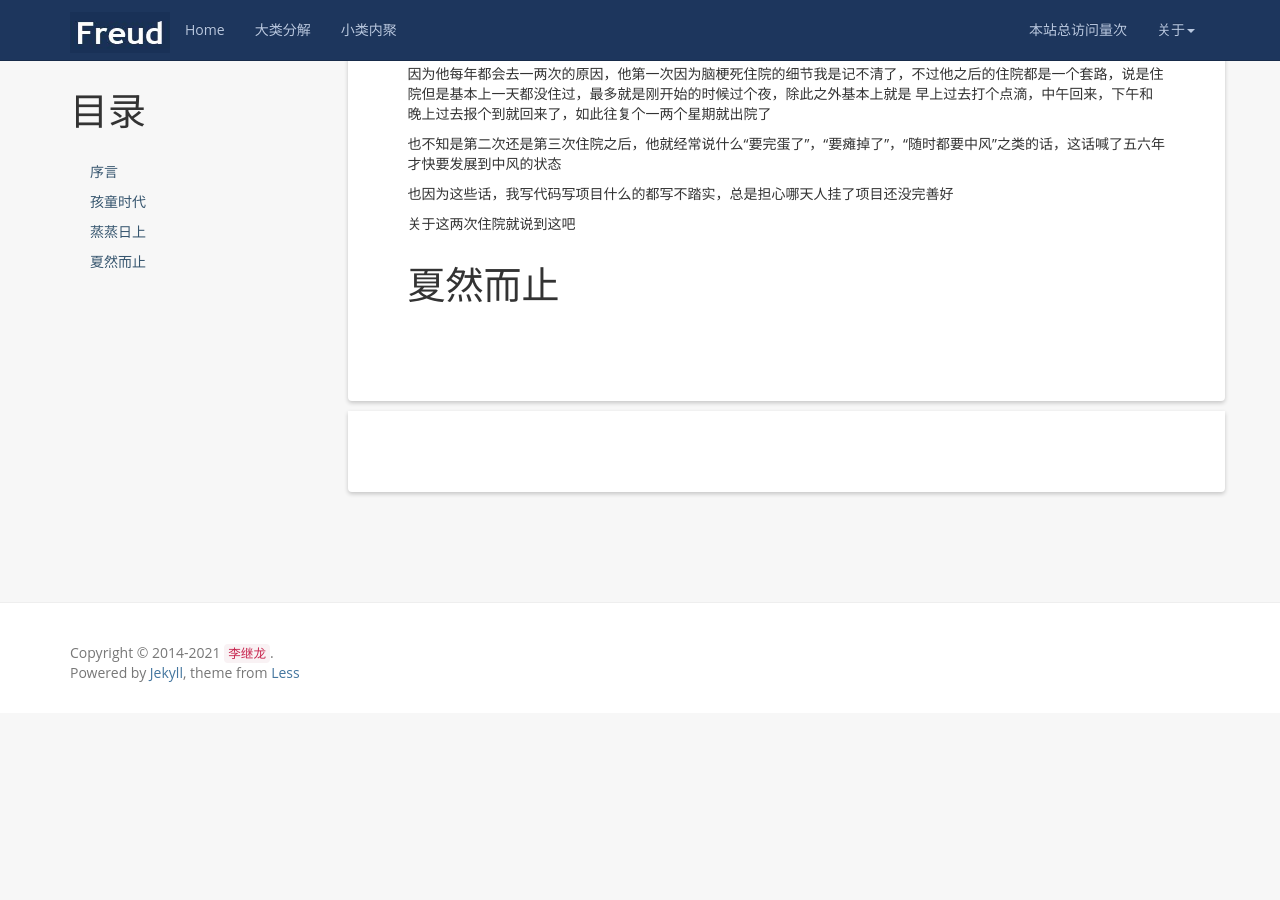
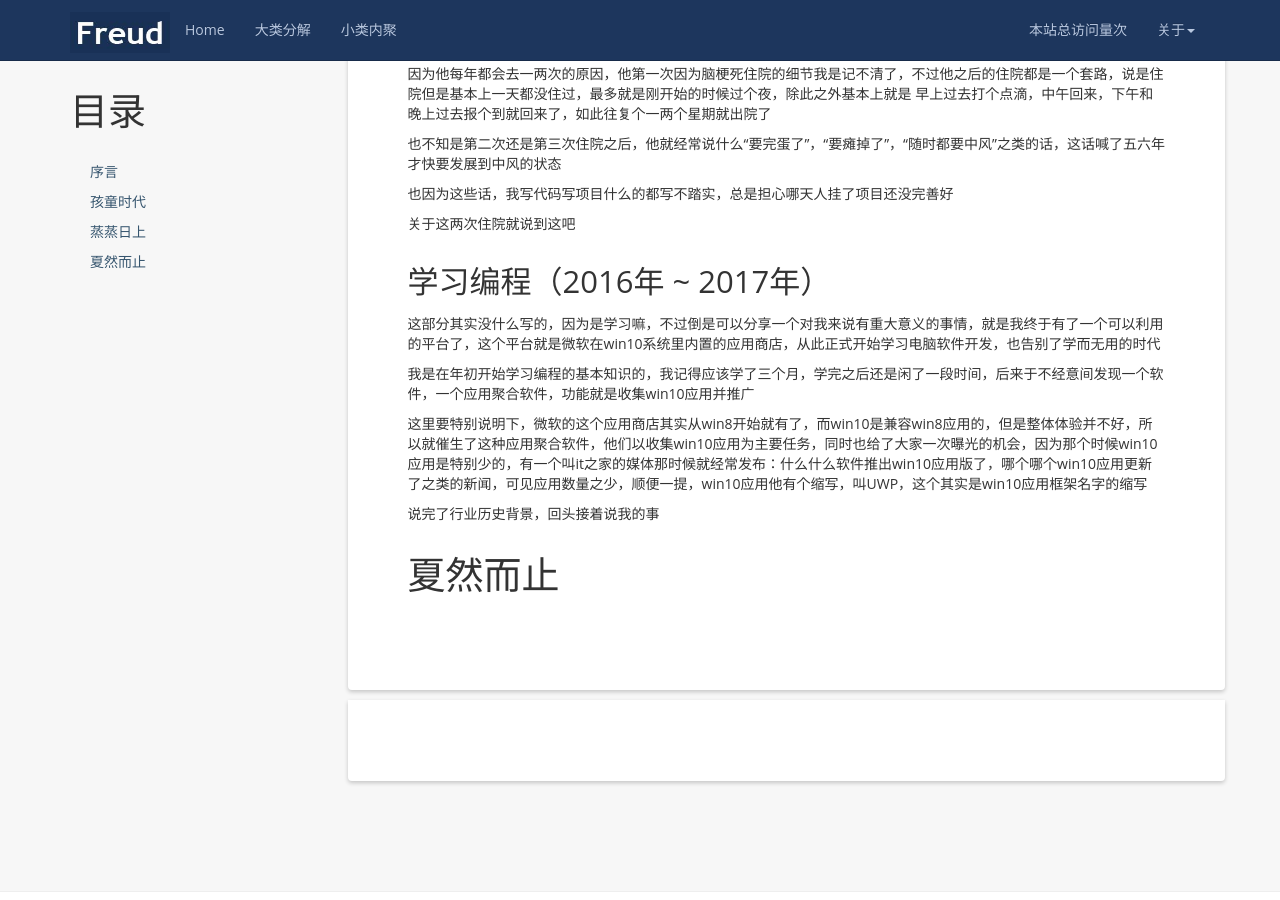
Before and after one commit to kljzndx/My-Blog, a Jekyll site: the page built from _posts/2021-07-07-autobiography.md, in a window 1280 px wide and 900 px high, scrolled down 2823 px. Built offline with Jekyll 4.4.1, drawn with Linux system fonts in a browser that asks for light colours; nearby versions of some CDN libraries; comment, search, counter and statistics services are not loaded; before the commit the page ends 3536 px from its top, so only the background shows below that.

Commit message:
同步“学习编程”章节编写进度

```diff
--- a/_posts/2021-07-07-autobiography.md
+++ b/_posts/2021-07-07-autobiography.md
@@ -111,4 +111,14 @@ tags: [自传]
 
 关于这两次住院就说到这吧
 
+## 学习编程（2016年 ~ 2017年）
+
+这部分其实没什么写的，因为是学习嘛，不过倒是可以分享一个对我来说有重大意义的事情，就是我终于有了一个可以利用的平台了，这个平台就是微软在win10系统里内置的应用商店，从此正式开始学习电脑软件开发，也告别了学而无用的时代
+
+我是在年初开始学习编程的基本知识的，我记得应该学了三个月，学完之后还是闲了一段时间，后来于不经意间发现一个软件，一个应用聚合软件，功能就是收集win10应用并推广
+
+这里要特别说明下，微软的这个应用商店其实从win8开始就有了，而win10是兼容win8应用的，但是整体体验并不好，所以就催生了这种应用聚合软件，他们以收集win10应用为主要任务，同时也给了大家一次曝光的机会，因为那个时候win10应用是特别少的，有一个叫it之家的媒体那时候就经常发布：什么什么软件推出win10应用版了，哪个哪个win10应用更新了之类的新闻，可见应用数量之少，顺便一提，win10应用他有个缩写，叫UWP，这个其实是win10应用框架名字的缩写
+
+说完了行业历史背景，回头接着说我的事
+
 # 夏然而止
```
